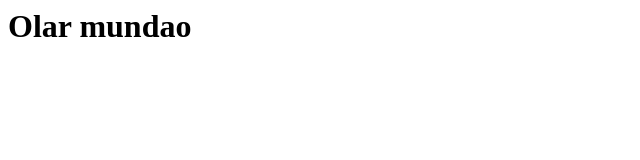
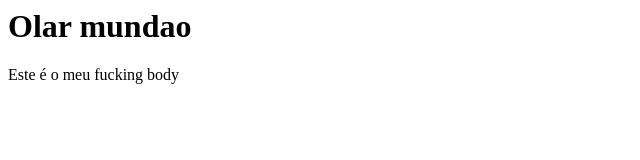
Before and after one commit to gharashiro/basic-git-tutorial, a plain HTML site: page index.html in a window 1280 px wide. Shown: the whole page, without its empty margins (0-640 px from the left). Drawn offline with Linux system fonts and the light colour scheme.

Commit message:
updated index.html from remote host

```diff
--- a/index.html
+++ b/index.html
@@ -5,5 +5,6 @@
 	</head>
 	<body>
 		<h1>Olar mundao</h1>
+		<p>Este é o meu fucking body</p>
 	</body>
 </html>
```
